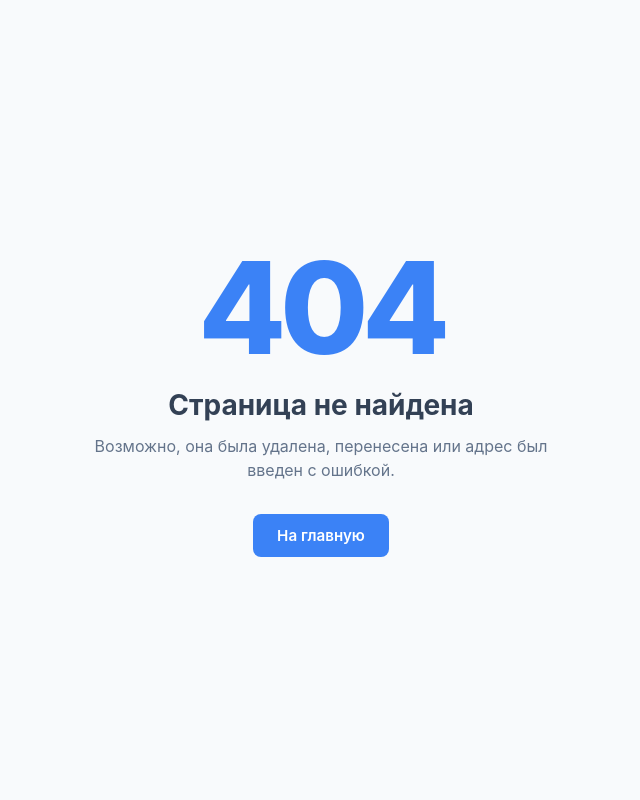
After one commit to damirco/otus_php, a PHP site: page /src/templates/404.phtml in a window 1280 px wide. The commit adds this page. Shown: the whole page, without its empty margins (319-959 px from the left). Run offline with PHP 8.4, Linux system fonts and the light colour scheme.

Commit message:
hw5: refactored

```diff
--- /dev/null
+++ b/hw5/php/app/public/index.php
@@ -0,0 +1,5 @@
+<?php
+require_once __DIR__ . '/../src/App.php';
+require_once __DIR__ . '/../src/helpers.php';
+
+new App()->run();
--- /dev/null
+++ b/hw5/php/app/src/controllers/index.ctl.php
@@ -0,0 +1,3 @@
+<?php
+
+render('index.phtml', ['string' => '', 'result' => []]);
--- /dev/null
+++ b/hw5/php/app/src/templates/404.phtml
@@ -0,0 +1,106 @@
+<!DOCTYPE html>
+<html lang="ru">
+<head>
+    <meta charset="UTF-8">
+    <meta name="viewport" content="width=device-width, initial-scale=1.0">
+    <title>Страница не найдена — 404</title>
+    <style>
+        :root {
+            --bg-color: #f8fafc;
+            --text-color: #334155;
+            --muted-color: #64748b;
+            --accent-color: #3b82f6;
+            --accent-hover: #2563eb;
+        }
+
+        @media (prefers-color-scheme: dark) {
+            :root {
+                --bg-color: #0f172a;
+                --text-color: #f1f5f9;
+                --muted-color: #94a3b8;
+                --accent-color: #60a5fa;
+                --accent-hover: #3b82f6;
+            }
+        }
+
+        * {
+            box-sizing: border-box;
+            margin: 0;
+            padding: 0;
+        }
+
+        body {
+            font-family: -apple-system, BlinkMacSystemFont, "Segoe UI", Roboto, Helvetica, Arial, sans-serif;
+            background-color: var(--bg-color);
+            color: var(--text-color);
+            display: flex;
+            align-items: center;
+            justify-content: center;
+            min-height: 100vh;
+            padding: 20px;
+            transition: background-color 0.3s, color 0.3s;
+        }
+
+        .container {
+            text-align: center;
+            max-width: 480px;
+        }
+
+        .error-code {
+            font-size: 8rem;
+            font-weight: 800;
+            line-height: 1;
+            color: var(--accent-color);
+            margin-bottom: 1rem;
+            letter-spacing: -0.05em;
+        }
+
+        h1 {
+            font-size: 1.75rem;
+            font-weight: 700;
+            margin-bottom: 0.75rem;
+        }
+
+        p {
+            color: var(--muted-color);
+            font-size: 1rem;
+            line-height: 1.5;
+            margin-bottom: 2rem;
+        }
+
+        .btn {
+            display: inline-block;
+            background-color: var(--accent-color);
+            color: #ffffff;
+            text-decoration: none;
+            padding: 0.75rem 1.5rem;
+            border-radius: 8px;
+            font-weight: 600;
+            font-size: 0.95rem;
+            transition: background-color 0.2s, transform 0.1s;
+        }
+
+        @media (prefers-color-scheme: dark) {
+            .btn { color: #0f172a; }
+        }
+
+        .btn:hover {
+            background-color: var(--accent-hover);
+        }
+
+        .btn:active {
+            transform: scale(0.98);
+        }
+    </style>
+</head>
+<body>
+
+    <div class="container">
+        <div class="error-code">404</div>
+        <h1>Страница не найдена</h1>
+        <p>Возможно, она была удалена, перенесена или адрес был введен с ошибкой.</p>
+        <a href="/" class="btn">На главную</a>
+    </div>
+
+</body>
+</html>
```
Also changed, not shown: hw5/php/app/config/routes.cfg.php (added, +7 -0 lines), hw5/php/app/sess_info.php (deleted, +0 -42 lines), hw5/php/app/src/App.php (added, +96 -0 lines), hw5/php/app/src/controllers/check.ctl.php (added, +22 -0 lines), hw5/php/app/src/helpers.php (added, +21 -0 lines), hw5/php/app/src/helpers/brackets_validation.php (renamed from hw5/php/app/check.php, +0 -19 lines), hw5/php/app/src/templates/index.phtml (renamed from hw5/php/app/index.php, +11 -4 lines), hw5/php/app/public/css/styles.css (renamed from hw5/php/app/css/styles.css), 1 other file.
